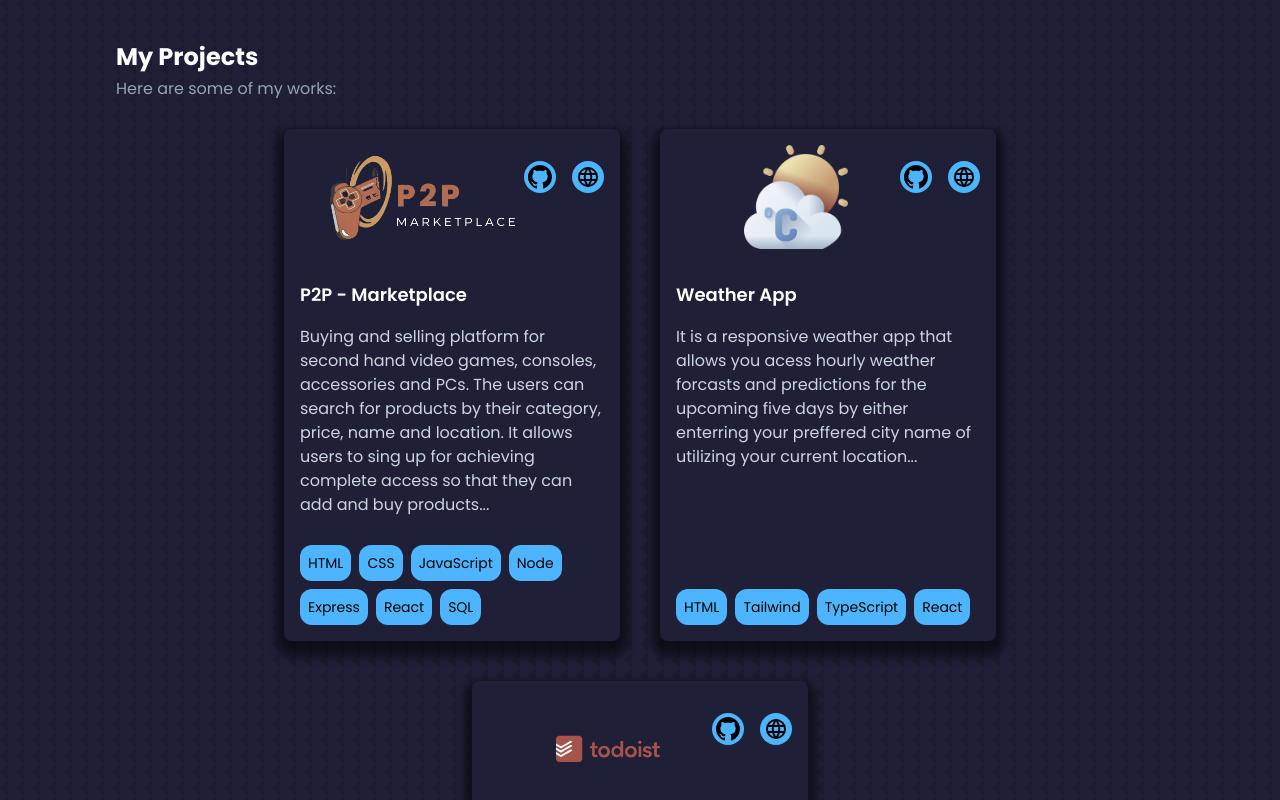
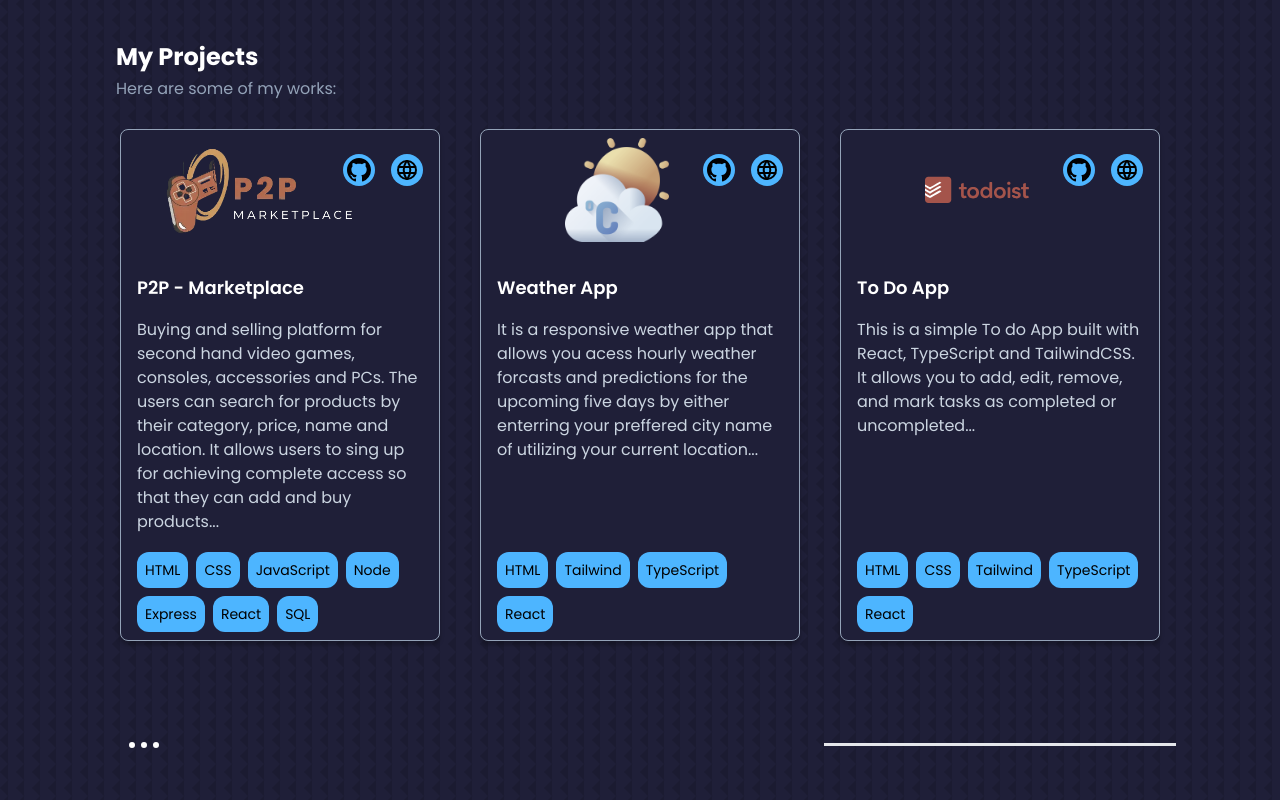
Before and after one commit to ab-sharifi21/my-portfolio-2024, a React (Vite) app: page / in a window 1280 px wide. Shown: the part 1140-1940 px from the top of the page. Built offline with nearby package versions, Linux system fonts and the light colour scheme.

Commit message:
change the size and box-shadow of the project cards

```diff
--- a/src/components/ProjectCard.tsx
+++ b/src/components/ProjectCard.tsx
@@ -23,7 +23,7 @@ export const ProjectCard = ({ project }: ProjectCardProps) => {
   }
 
   return (
-    <article className="flex h-[32rem] w-[21rem] flex-col rounded-lg bg-bgColor p-4 shadow-boxShadow">
+    <article className="flex h-[32rem] w-[20rem] flex-col rounded-lg bg-bgColor py-2 px-4 shadow-box-shadow border border-slate-400">
       <div className="relative">
         <img
           className="mb-8 h-[6.5rem] w-[15rem] object-contain grayscale-[50%]"
--- a/tailwind.config.js
+++ b/tailwind.config.js
@@ -19,6 +19,7 @@ export default {
       },
       boxShadow: {
         boxShadow: '0px 8px 8px 8px rgba(0, 0, 0, 0.5)',
+        'box-shadow': '0px 4px 4px 0px rgba(0, 0, 0, 0.25);'
       },
     },
   },
```
